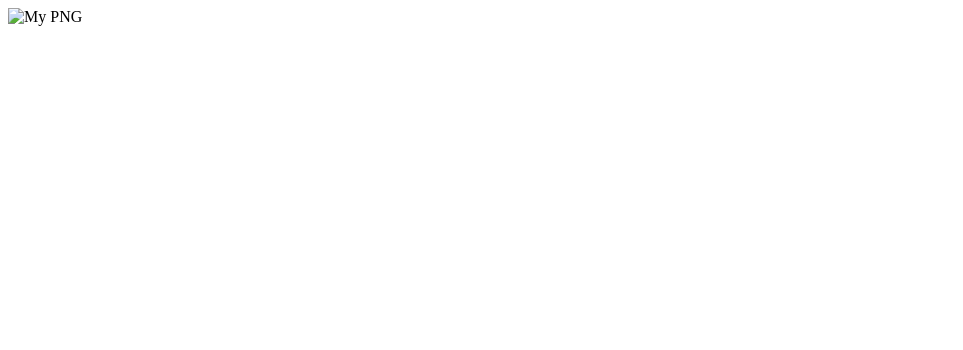
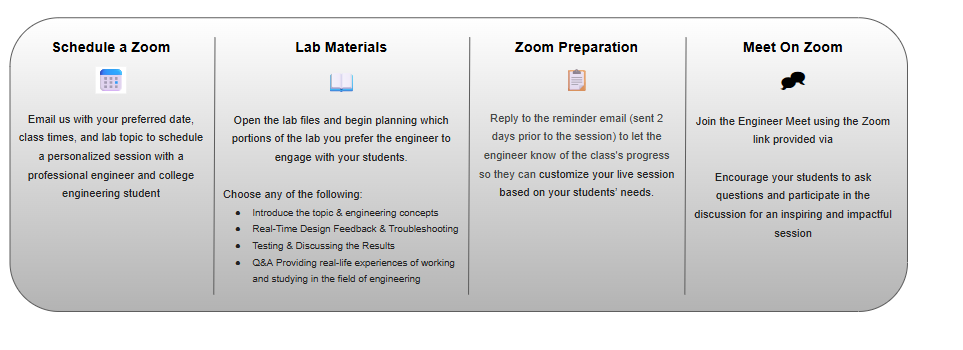
Before and after one commit to betsynew1/engineer-meet1, a plain HTML site: page index.html in a window 1280 px wide. Shown: the whole page, without its empty margins (0-963 px from the left). Drawn offline with Linux system fonts and the light colour scheme.

Commit message:
Replace image source in index.html

```diff
--- a/index.html
+++ b/index.html
@@ -1,6 +1,6 @@
 <!DOCTYPE html>
 <html>
   <body>
-    <img src="your-image.png" alt="My PNG" />
+    <img src="Engineer_Meet_Steps.png" alt="My PNG" />
   </body>
 </html>
```
